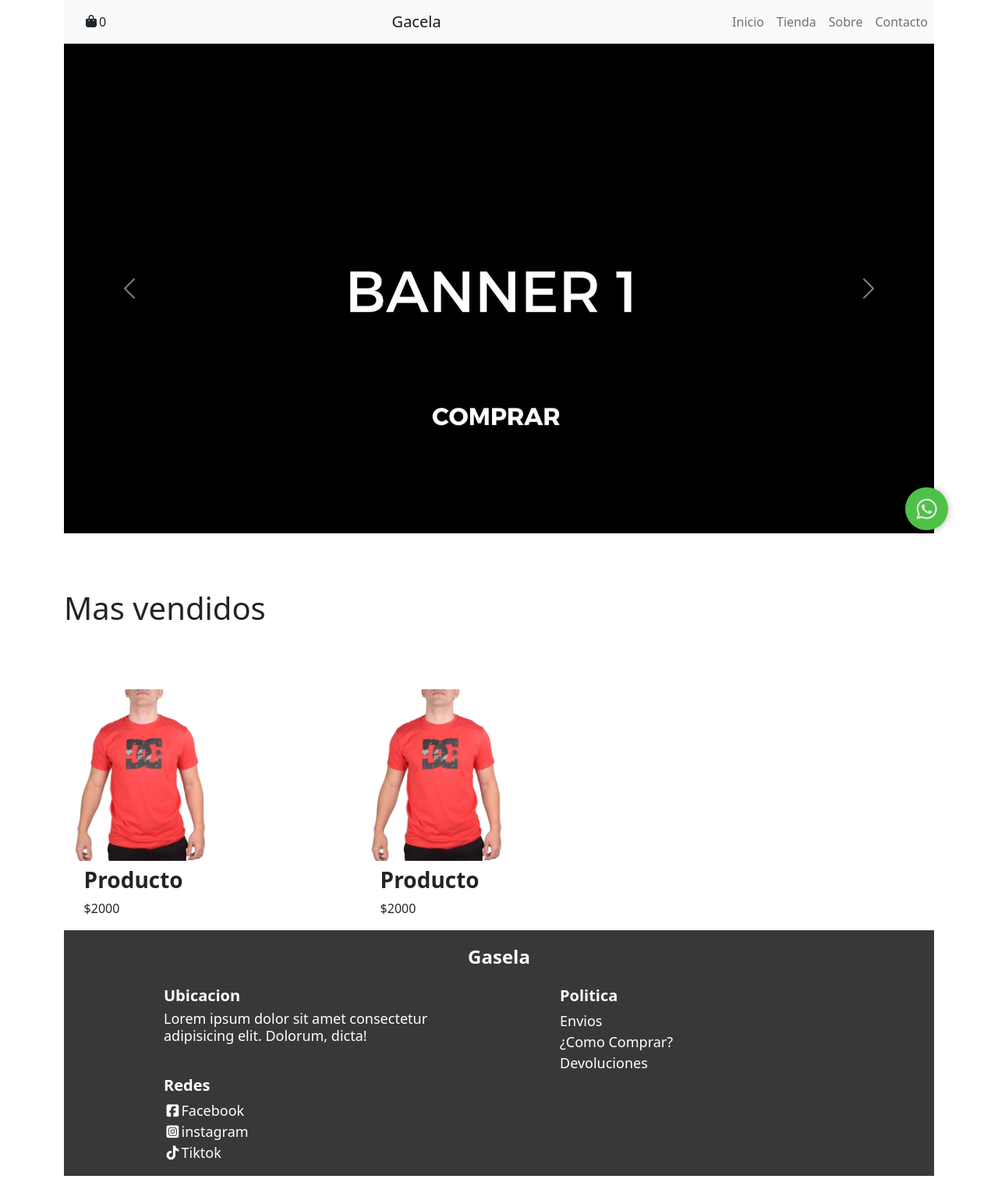
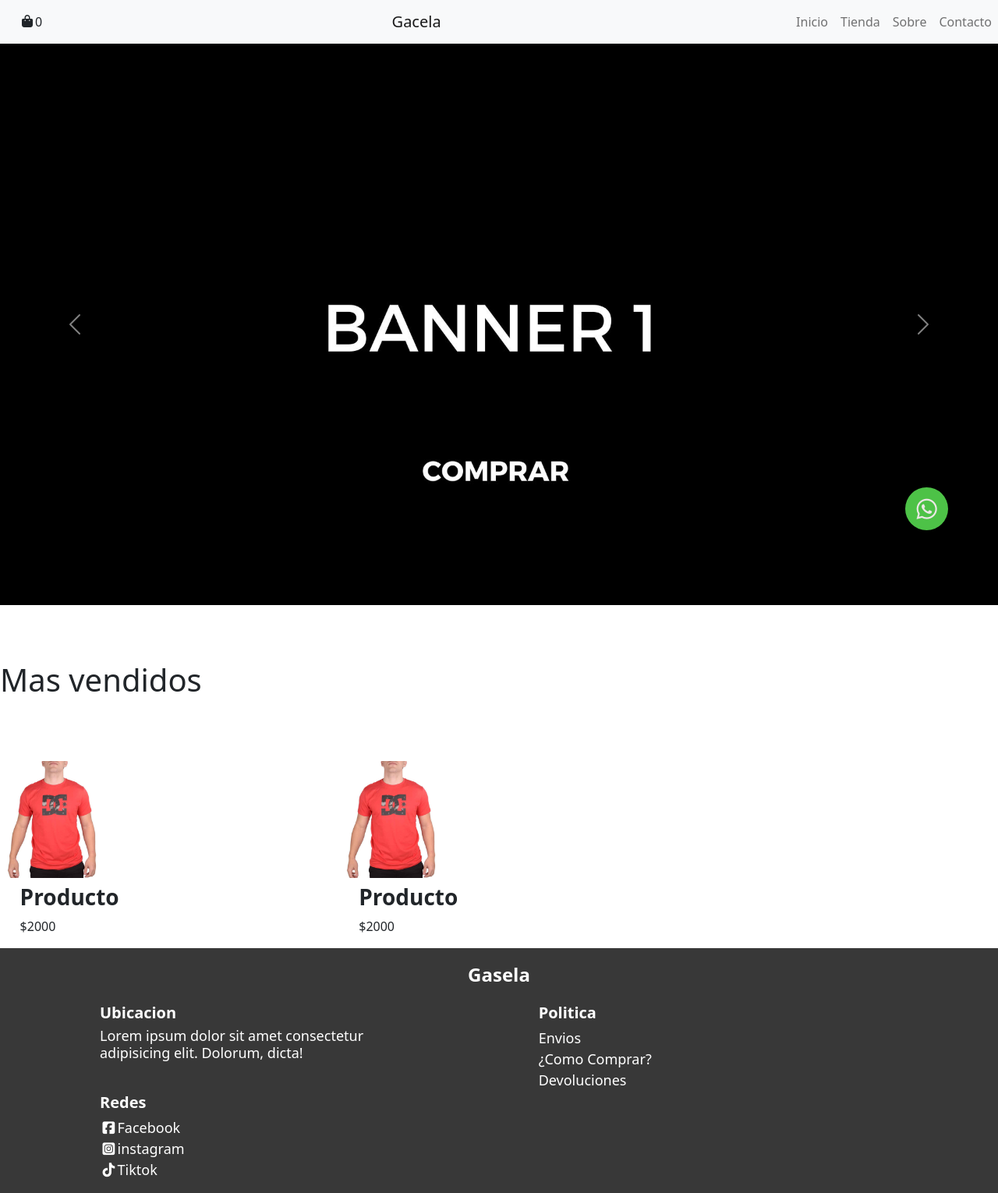
Before and after one commit to anddy97/Linux-, a PHP site: page / in a window 1280 px wide. Shown: the whole page at 78% size. Before the commit the page ends 1508 px from the top, so only its background shows below. Run offline with PHP 8.4, Linux system fonts and the light colour scheme; some libraries are stand-ins or nearby versions.

Commit message:
se modifico el overflof

```diff
--- a/index.html
+++ b/index.html
@@ -3,7 +3,7 @@
   <head>
     <meta charset="UTF-8" />
     <meta name="viewport" content="width=device-width, initial-scale=1.0" />
-    <title>Gacela</title>
+    <title>Gasela</title>
     <link
       href="https://cdn.jsdelivr.net/npm/bootstrap@5.0.2/dist/css/bootstrap.min.css"
       rel="stylesheet"
@@ -21,7 +21,7 @@
   </head>
 
   <body>
-    <div class="container">
+
     <!--navbar-->
 
     <nav class="navbar navbar-expand-lg navbar-light bg-light">
@@ -188,6 +188,6 @@
       integrity="sha384-MrcW6ZMFYlzcLA8Nl+NtUVF0sA7MsXsP1UyJoMp4YLEuNSfAP+JcXn/tWtIaxVXM"
       crossorigin="anonymous"
     ></script>
-    </div>
+
   </body>
 </html>
--- a/styleIndex.css
+++ b/styleIndex.css
@@ -1,8 +1,10 @@
 *{
+    margin: 0px;
+    padding: 0px;
     box-sizing: border-box;
 }
 .product-container{
-    width: 220px;
+    width: 150px;
 }
 .product-container .ImgCard{
     width: 100%;
@@ -17,8 +19,11 @@
 .product-container .contDesc h3{
     font-weight: bold;
 }
+/* footer*/
 .footer{
     background-color: rgb(56, 56, 56);
+    width: 100%;
+    overflow: hidden;
 }
 .footer h4{
     color: white;
@@ -32,6 +37,7 @@
     display: flex;
     flex-direction: column;
     margin-left: 10vw;
+
 }
 .footer .tittle-footer h5{
     font-size: 18px;
@@ -48,6 +54,7 @@
 }
 .footer .text-foot{
     color: white;
+    display: inline;
 }
 .footer .tittle-footer ul{
     padding: 0;
@@ -61,7 +68,7 @@
 }
 /*boton de whatsapp*/
 .whatsapp{
-      width: 55px;
+    width: 55px;
     height: 55px;
     position: fixed;
     background: #4dc247;
```
